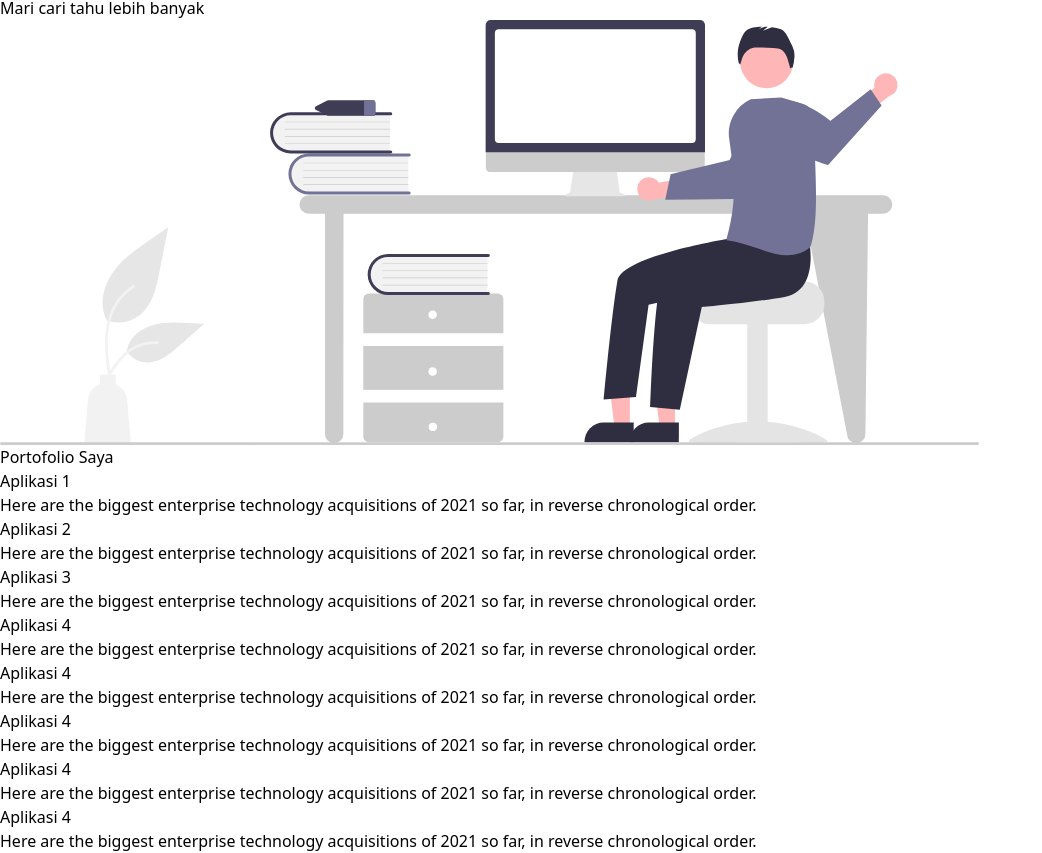
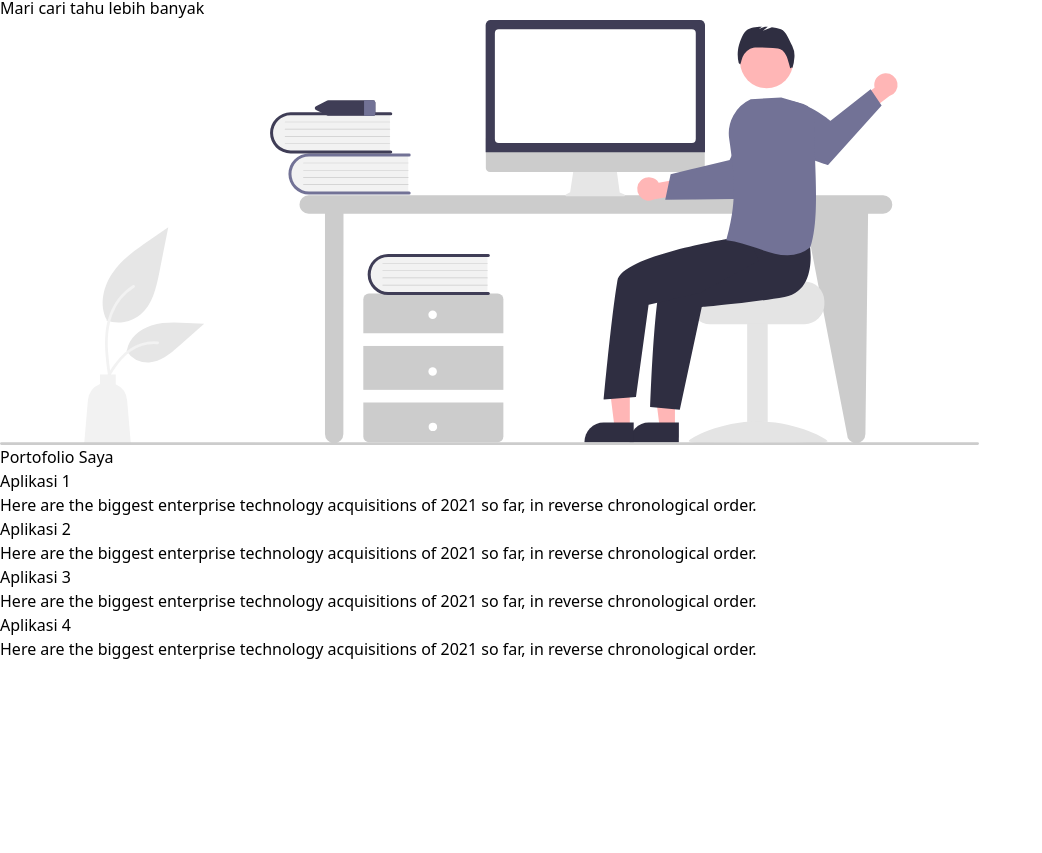
Before and after one commit to mhmdramadhan/react-tailwind, a React (Vite) app: page / in a window 1280 px wide. Shown: the part 555-1408 px from the top of the page, without its empty margins (0-1042 px from the left). After the commit the page ends 1216 px from the top, so only its background shows below. Built offline with nearby package versions, Linux system fonts and the light colour scheme.

Commit message:
add context

```diff
--- a/src/App.jsx
+++ b/src/App.jsx
@@ -2,15 +2,18 @@ import { Route, Routes } from 'react-router-dom';
 import Layout from './layouts/Index';
 import Home from './page/home/Index';
 import Tentang from './page/tentang';
+import { DataProvider } from './context/DataContext';
 
 function App() {
   return (
+    <DataProvider>
       <Routes>
         <Route element={<Layout />}>
           <Route path="/" element={<Home />} />
           <Route path="/tentang" element={<Tentang />} />
         </Route>
       </Routes>
+    </DataProvider>
   );
 }
 
--- /dev/null
+++ b/src/context/DataContext.jsx
@@ -0,0 +1,32 @@
+import { createContext, useState, useEffect } from 'react';
+
+const DataContext = createContext({});
+
+const portofolio = [
+  {
+    id: '1',
+    name: 'Aplikasi 1',
+  },
+  {
+    id: '2',
+    name: 'Aplikasi 2',
+  },
+  {
+    id: '3',
+    name: 'Aplikasi 3',
+  },
+  {
+    id: '4',
+    name: 'Aplikasi 4',
+  },
+];
+
+export const DataProvider = ({ children }) => {
+  return (
+    <DataContext.Provider value={{ portofolio }}>
+      {children}
+    </DataContext.Provider>
+  );
+};
+
+export default DataContext;
--- a/src/page/home/Index.jsx
+++ b/src/page/home/Index.jsx
@@ -1,8 +1,11 @@
-import { Fragment } from 'react';
+import { Fragment, useContext } from 'react';
 import gambarJumbotron from '../../assets/greeting.svg';
 import PortofolioCard from '../../components/PortfolioCard';
+import DataContext from '../../context/DataContext';
 
 const Home = () => {
+  const { portofolio } = useContext(DataContext);
+
   return (
     <Fragment>
       <div className="mx-auto p-20 grid grid-cols-1 xl:grid-cols-2 h-screen">
@@ -23,57 +26,20 @@ const Home = () => {
       </div>
       <div className="bg-gray-200 p-20 relative z-0">
         <div className="container mx-auto grid xl:grid-cols-4 md:grid-cols-2 justify-items-center">
-          <PortofolioCard
-            link={
-              'https://play-lh.googleusercontent.com/RslBy1o2NEBYUdRjQtUqLbN-ZM2hpks1mHPMiHMrpAuLqxeBPcFSAjo65nQHbTA53YYn'
-            }
-            name="Aplikasi 1"
-          />
-          <PortofolioCard
-            link={
-              'https://play-lh.googleusercontent.com/RslBy1o2NEBYUdRjQtUqLbN-ZM2hpks1mHPMiHMrpAuLqxeBPcFSAjo65nQHbTA53YYn'
-            }
-            name="Aplikasi 2"
-          />
-          <PortofolioCard
-            link={
-              'https://play-lh.googleusercontent.com/RslBy1o2NEBYUdRjQtUqLbN-ZM2hpks1mHPMiHMrpAuLqxeBPcFSAjo65nQHbTA53YYn'
-            }
-            name="Aplikasi 3"
-          />
-          <PortofolioCard
-            link={
-              'https://play-lh.googleusercontent.com/RslBy1o2NEBYUdRjQtUqLbN-ZM2hpks1mHPMiHMrpAuLqxeBPcFSAjo65nQHbTA53YYn'
-            }
-            name="Aplikasi 4"
-          />
-          <PortofolioCard
-            link={
-              'https://play-lh.googleusercontent.com/RslBy1o2NEBYUdRjQtUqLbN-ZM2hpks1mHPMiHMrpAuLqxeBPcFSAjo65nQHbTA53YYn'
-            }
-            name="Aplikasi 4"
-          />
-          <PortofolioCard
-            link={
-              'https://play-lh.googleusercontent.com/RslBy1o2NEBYUdRjQtUqLbN-ZM2hpks1mHPMiHMrpAuLqxeBPcFSAjo65nQHbTA53YYn'
-            }
-            name="Aplikasi 4"
-          />
-          <PortofolioCard
-            link={
-              'https://play-lh.googleusercontent.com/RslBy1o2NEBYUdRjQtUqLbN-ZM2hpks1mHPMiHMrpAuLqxeBPcFSAjo65nQHbTA53YYn'
-            }
-            name="Aplikasi 4"
-          />
-           <PortofolioCard
-            link={
-              'https://play-lh.googleusercontent.com/RslBy1o2NEBYUdRjQtUqLbN-ZM2hpks1mHPMiHMrpAuLqxeBPcFSAjo65nQHbTA53YYn'
-            }
-            name="Aplikasi 4"
-          />
+          {portofolio.map((item) => {
+            return (
+              <PortofolioCard
+                key={item.id}
+                link={
+                  'https://play-lh.googleusercontent.com/RslBy1o2NEBYUdRjQtUqLbN-ZM2hpks1mHPMiHMrpAuLqxeBPcFSAjo65nQHbTA53YYn'
+                }
+                name={item.name}
+              />
+            );
+          })}
         </div>
       </div>
-      <div className='w-full h-20'></div>
+      <div className="w-full h-20"></div>
     </Fragment>
   );
 };
--- a/src/page/tentang/index.jsx
+++ b/src/page/tentang/index.jsx
@@ -1,4 +1,9 @@
+import { useContext } from 'react';
+import DataContext from '../../context/DataContext';
+
 const Tentang = () => {
+  const { initialTodos } = useContext(DataContext);
+
   return (
     <div className="grid grid-cols-2">
       <img
@@ -8,10 +13,23 @@ const Tentang = () => {
       />
       <div className="grid place-content-center p-20">
         <h1 className="text-6xl my-2 text-gray-800">Hai, saya Rama</h1>
-        <p class="text-gray-800 dark:text-gray-400 text-4xl font-light">
-          Saya seorang web developer yang sudah mendalami dunia pemograman baik pengembangan dan pembuatan sebuah aplikasi.
+        <p className="text-gray-800 dark:text-gray-400 text-4xl font-light">
+          Saya seorang web developer yang sudah mendalami dunia pemograman baik
+          pengembangan dan pembuatan sebuah aplikasi.
         </p>
       </div>
+      <dl className="max-w-md text-gray-900 divide-y divide-gray-200 dark:text-white dark:divide-gray-700 mt-2">
+        {initialTodos.map((item) => {
+          return (
+            <div key={item.id} className="flex flex-col pb-3">
+              <dt className="mb-1 text-gray-500 md:text-lg dark:text-gray-400">
+                {item.task}
+              </dt>
+              <dd className="text-lg font-semibold">yourname@flowbite.com</dd>
+            </div>
+          );
+        })}
+      </dl>
     </div>
   );
 };
```
Lines whose indentation alone changed are shown as unchanged.
